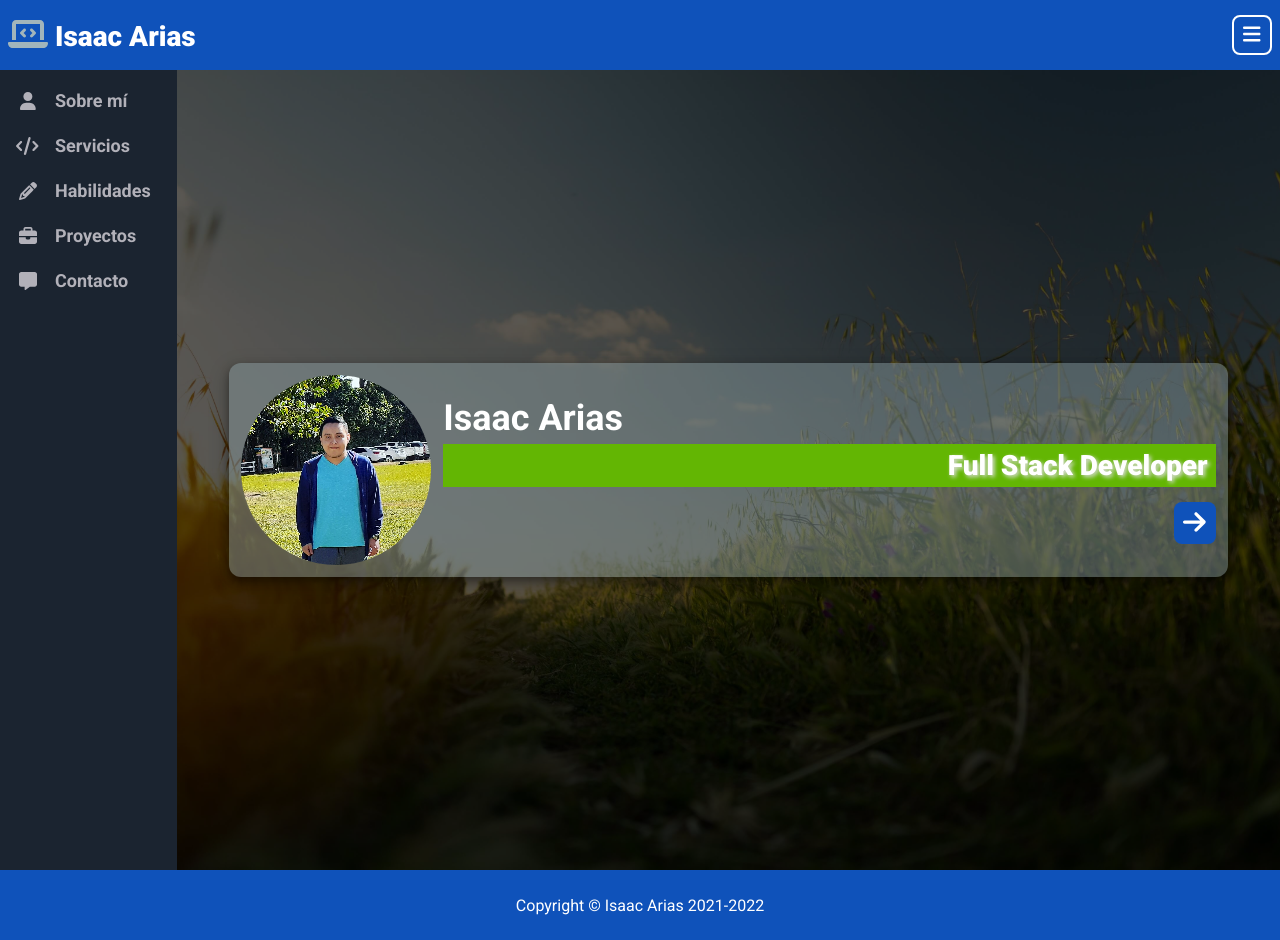
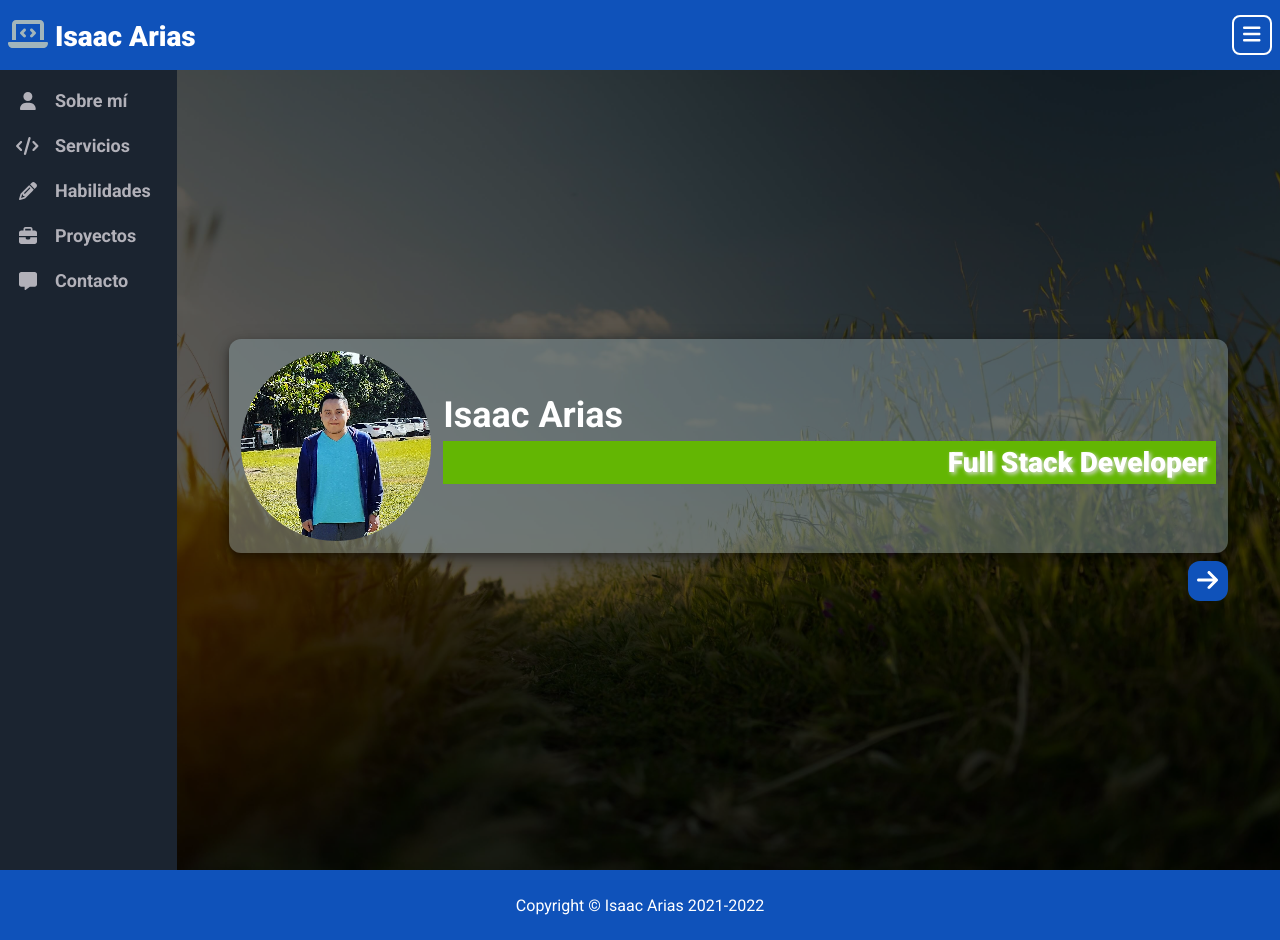
Before and after one commit to Isaac953/Portfolio_Angular, an Angular app: page /home in a window 1280 px wide. Built offline with nearby package versions, Linux system fonts and the light colour scheme.

Commit message:
Pequeño ajuste adicional a los botones de navegación

```diff
--- a/src/app/components/main/mcontent/aboutme/aboutme.component.css
+++ b/src/app/components/main/mcontent/aboutme/aboutme.component.css
@@ -1,6 +1,5 @@
 /* Start Media Queries Screens 1024px */
 .main__content--aboutme {
-  position: relative;
   position: relative;
 
   display: flex;
@@ -26,6 +25,7 @@
   display: flex;
   flex-direction: column;
 
+  margin-bottom: 8px;
   padding: 12px;
 
   border-radius: 12px;
@@ -51,7 +51,7 @@
   margin-bottom: 10px;
 }
 .d3 {
-  margin-bottom: 15px;
+  margin-bottom: 0;
 }
 /*End dinamic Class*/
 
--- a/src/app/components/main/mcontent/aboutme/aboutme.component.html
+++ b/src/app/components/main/mcontent/aboutme/aboutme.component.html
@@ -3,6 +3,6 @@
   <div class="aboutme__data">
     <span *ngFor=" let about of abouts" class="aboutme__data--description"
       [ngClass]="about.class">{{about.description}}</span>
-    <navigation class="navigation" [ngStyle]="{'justify-content': 'space-between'}"></navigation>
   </div>
+  <navigation class="navigation" [ngStyle]="{'justify-content': 'space-between'}"></navigation>
 </section>
--- a/src/app/components/main/mcontent/home/home.component.css
+++ b/src/app/components/main/mcontent/home/home.component.css
@@ -1,18 +1,27 @@
 /* Start Media Queries Screens 1024px */
 .main__content--home {
+  position: relative;
+
+  display: flex;
+  flex-direction: column;
+
+  width: 78vw;
+  padding: 12px 0;
+}
+
+.home__data {
   display: flex;
   flex-direction: row;
 
-  width: 78vw;
+  margin-bottom: 8px;
   padding: 12px;
 
   border-radius: 12px;
   background-color: var(--home-color);
   box-shadow: var(--home-box-shadow);
-  position: relative;
 }
 
-.home__img {
+.home__data--img {
   width: 190px;
   height: 190px;
 
@@ -23,7 +32,7 @@
   image-rendering: pixelated;
 }
 
-.home__cover {
+.home__data--cover {
   display: flex;
   flex-direction: column;
 
@@ -35,15 +44,14 @@
 }
 
 /*Start Dinamic Class*/
-
-.home__cover--sp1 {
+.cover__sp1 {
   font-size: 36px;
   font-weight: 700;
 
   padding-bottom: 5px;
 }
 
-.home__cover--sp2 {
+.cover__sp2 {
   font-size: 28px;
   font-weight: 900;
 
@@ -55,24 +63,6 @@
   background-color: var(--cover-sp3);
   text-shadow: var(--shadow-sp3);
 }
-
-.navigation__big {
-  display: flex;
-
-  width: 100%;
-
-  justify-content: flex-end;
-}
-
-.navigation__small {
-  display: none;
-
-  width: 100%;
-  margin-top: 12px;
-
-  justify-content: flex-end;
-}
-
 /*End Dinamic Class*/
 
 /* End Media Queries Screens 1024px */
@@ -83,36 +73,29 @@
     width: 75vw;
   }
 
-  .home__img {
+  .home__data {
+    flex-direction: row;
+  }
+
+  .home__data--img {
     width: 175px;
     height: 175px;
   }
 
-  .home__cover {
+  .home__data--cover {
     margin-bottom: 0;
     margin-left: 12px;
   }
 
   /*Start Dinamic Class*/
 
-  .home__cover--sp1 {
+  .cover__sp1 {
     font-size: 34px;
   }
 
-  .home__cover--sp2 {
+  .cover__sp2 {
     font-size: 26px;
-
-    margin-bottom: 15px;
   }
-
-  .navigation__big {
-    display: flex;
-  }
-
-  .navigation__small {
-    display: none;
-  }
-
   /*End Dinamic Class*/
 }
 /* End Media Queries Screens 768px and 1023px */
@@ -120,45 +103,37 @@
 /* Start Media Queries Screens 767px */
 @media screen and (max-width: 767px) {
   .main__content--home {
+    width: 85vw;
+  }
+
+  .home__data {
     flex-direction: column-reverse;
-
-    width: 85vw;
 
     align-items: center;
   }
 
-  .home__img {
+  .home__data--img {
     width: 155px;
     height: 155px;
   }
 
-  .home__cover {
+  .home__data--cover {
     margin-bottom: 12px;
     margin-left: 0;
   }
 
   /*Start Dinamic Class*/
-
-  .home__cover--sp1 {
+  .cover__sp1 {
     font-size: 32px;
   }
 
-  .home__cover--sp2 {
+  .cover__sp2 {
     font-size: 24px;
 
     margin-bottom: 0;
 
     text-align: center;
   }
-
-  .navigation__big {
-    display: none;
-  }
-
-  .navigation__small {
-    display: flex;
-  }
-
   /*End Dinamic Class*/
 }
 /* End Media Queries Screens 767px */
--- a/src/app/components/main/mcontent/home/home.component.html
+++ b/src/app/components/main/mcontent/home/home.component.html
@@ -1,8 +1,9 @@
 <section class="main__content--home">
-  <navigation class="navigation" [ngClass]="navigationSmall"></navigation>
-  <img class="home__img" src="./assets/images/profile_me.jpg" alt="Isaac">
-  <div class="home__cover">
-    <span *ngFor=" let cover of covers" [ngClass]="cover.nameClass">{{cover.description}}</span>
-    <navigation class="navigation" [ngClass]="navigationBig"></navigation>
+  <div class="home__data">
+    <img class="home__data--img" src="./assets/images/profile_me.jpg" alt="Isaac">
+    <div class="home__data--cover">
+      <span *ngFor=" let cover of covers" [ngClass]="cover.nameClass">{{cover.description}}</span>
+    </div>
   </div>
+  <navigation class="navigation" [ngStyle]="{'justify-content': 'flex-end'}"></navigation>
 </section>
--- a/src/app/components/main/mcontent/home/home.component.ts
+++ b/src/app/components/main/mcontent/home/home.component.ts
@@ -7,17 +7,15 @@ import { Component, OnInit } from '@angular/core';
 })
 export class HomeComponent implements OnInit {
   /* Start Variables of Home Component */
-  navigationBig = 'navigation__big';
-  navigationSmall = 'navigation__small';
 
   covers: any[] = [
     {
       description: 'Isaac Arias',
-      nameClass: 'home__cover--sp1',
+      nameClass: 'cover__sp1',
     },
     {
       description: 'Full Stack Developer',
-      nameClass: 'home__cover--sp2',
+      nameClass: 'cover__sp2',
     },
   ];
   /* End Variables of Home Component */
--- a/src/app/components/main/navigation/navigation.component.css
+++ b/src/app/components/main/navigation/navigation.component.css
@@ -1,17 +1,17 @@
 /* Start Media Queries Screens 1024px */
 .nav__button {
-  font-size: 26px;
+  font-size: 24px;
   font-weight: bold;
 
-  width: 42px;
-  height: 42px;
+  width: 40px;
+  height: 40px;
 
   cursor: pointer;
   transition: font-size 0.5s;
   text-decoration: none;
 
   color: var(--text-color);
-  border-radius: 8px;
+  border-radius: 12px;
   background-color: var(--button-navigation);
 
   align-items: center;
@@ -19,7 +19,7 @@
 }
 
 .nav__button:hover {
-  font-size: 30px;
+  font-size: 28px;
 }
 
 /*Start Dinamic Class*/
@@ -41,21 +41,6 @@
 /* Start Media Queries Screens 768px and 1023px */
 @media screen and (min-width: 768px) and (max-width: 1023px) {
   .nav__button {
-    font-size: 24px;
-
-    width: 40px;
-    height: 40px;
-  }
-
-  .nav__button:hover {
-    font-size: 28px;
-  }
-}
-/* End Media Queries Screens 768px and 1023px */
-
-/* Start Media Queries Screens 767px */
-@media screen and (max-width: 767px) {
-  .nav__button {
     font-size: 22px;
 
     width: 38px;
@@ -66,4 +51,19 @@
     font-size: 26px;
   }
 }
+/* End Media Queries Screens 768px and 1023px */
+
+/* Start Media Queries Screens 767px */
+@media screen and (max-width: 767px) {
+  .nav__button {
+    font-size: 20px;
+
+    width: 36px;
+    height: 36px;
+  }
+
+  .nav__button:hover {
+    font-size: 24px;
+  }
+}
 /* End Media Queries Screens 767px */
```
